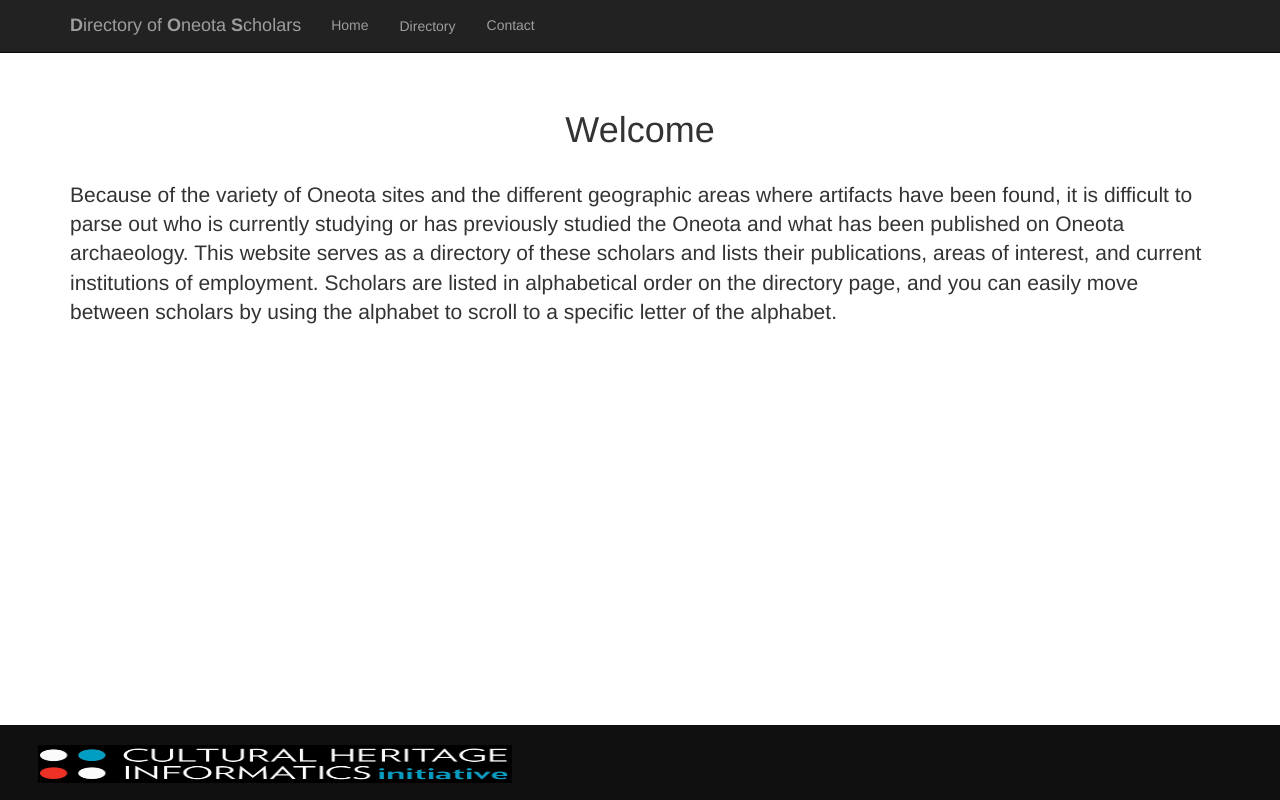
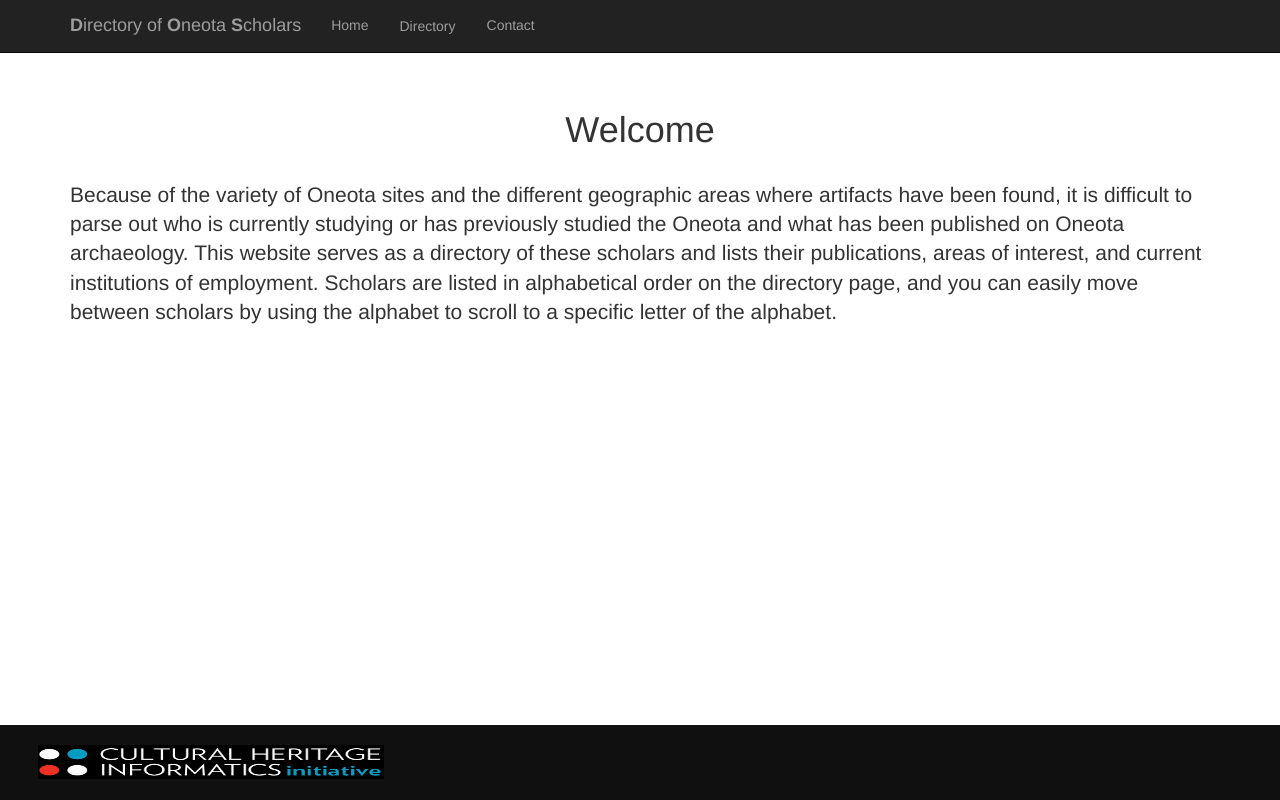
Before and after one commit to silvangold/DirectoryofOneotaScholars, a plain HTML site: page index.html in a window 1280 px wide. Drawn offline with Linux system fonts and the light colour scheme.

Commit message:
Update index.html

```diff
--- a/index.html
+++ b/index.html
@@ -111,7 +111,7 @@
 
         <div id="footer">
             <br>
-          <img align= "left" style="PADDING-LEFT: 3%" src="img/chi_logo.jpg" title="Cultural Heritage Informatics Logo" alt="CHI logo" height="50%" width="40%"/>
+          <img align= "left" style="PADDING-LEFT: 3%" src="img/chi_logo.jpg" title="Cultural Heritage Informatics Logo" alt="CHI logo" height="45%" width="30%"/>
         </div>
         </div>
             </body>
```
